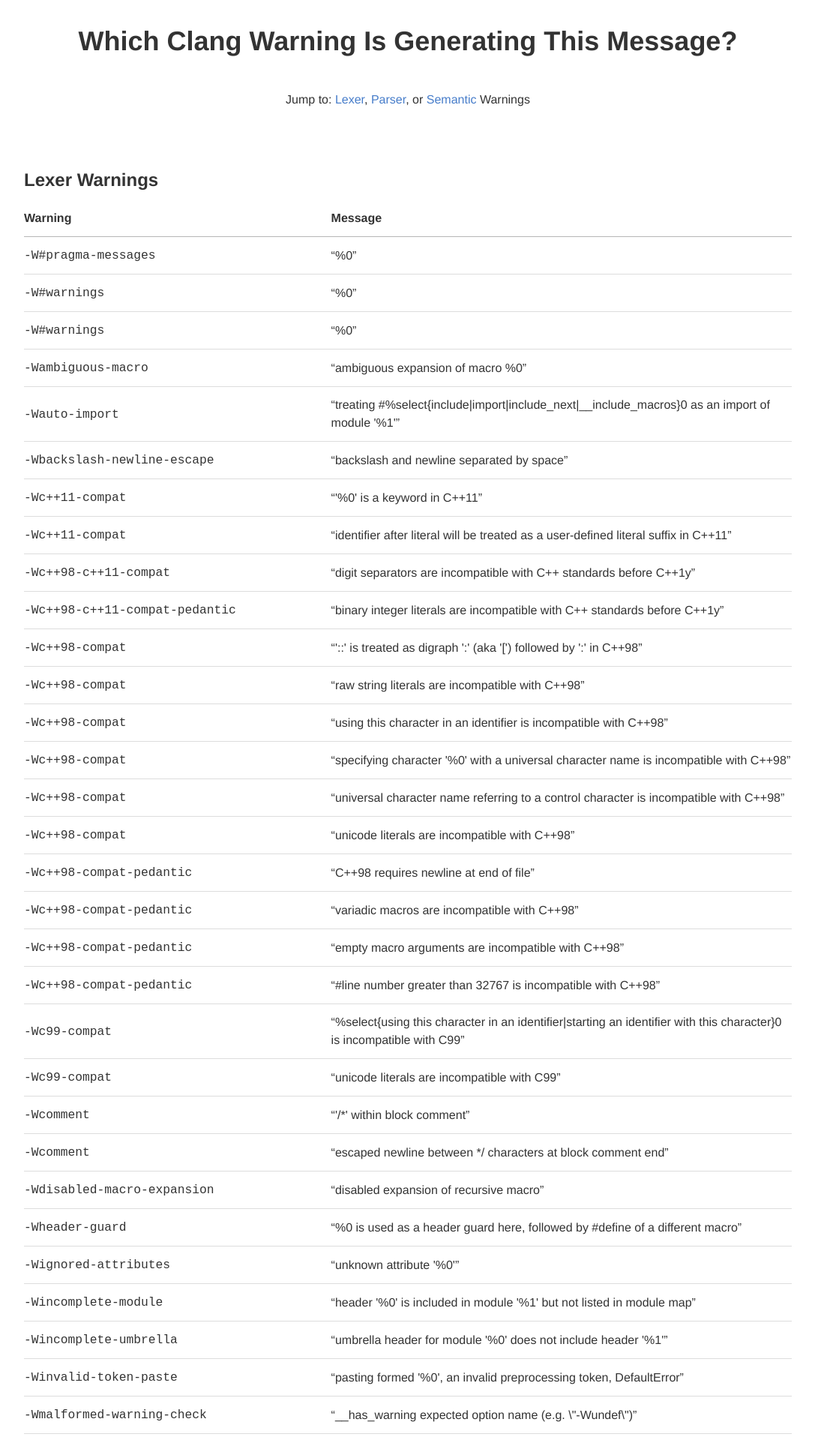
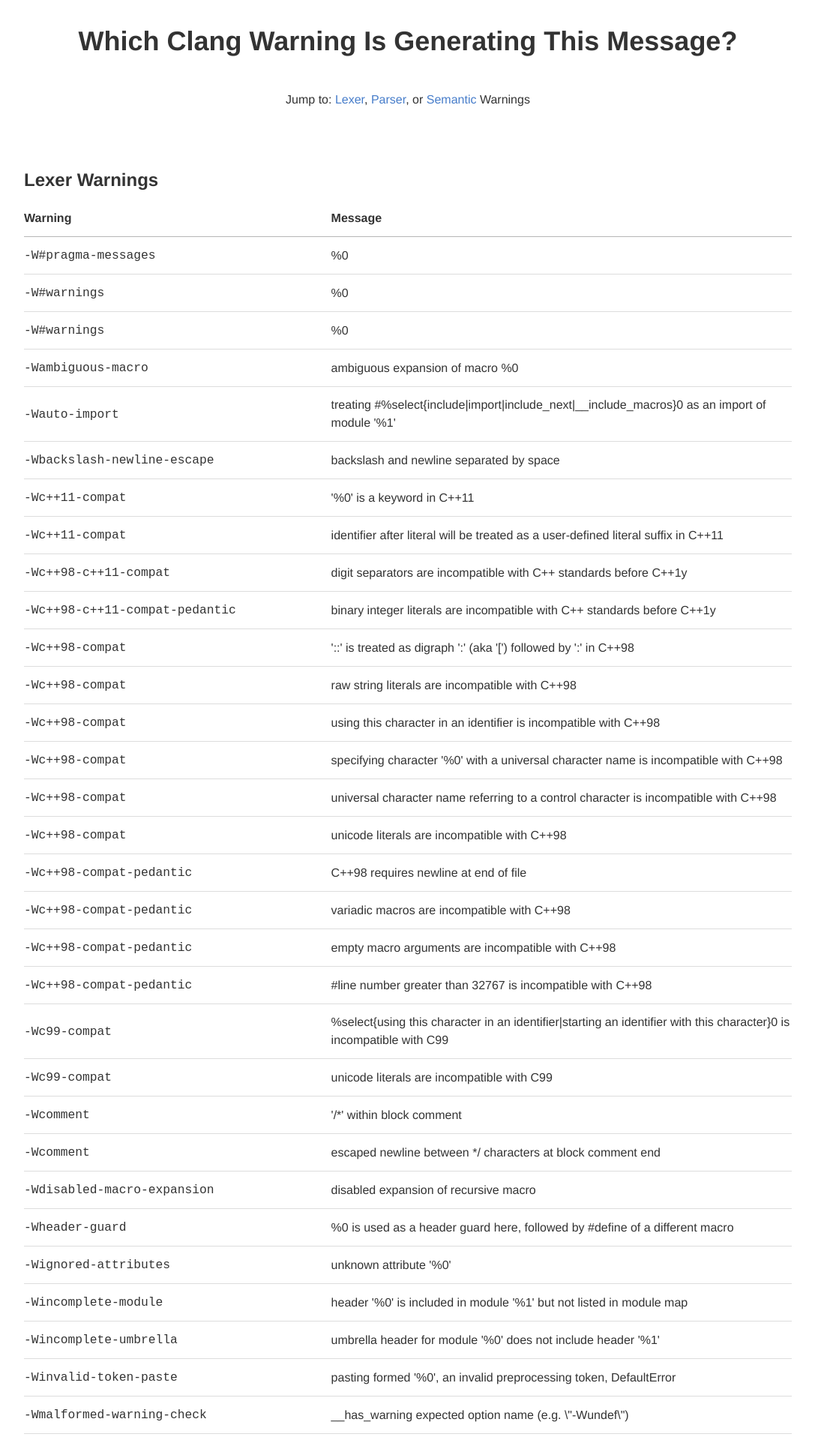
Before and after one commit to NSHipster/clangwarnings.com, a Jekyll site: the page built from index.html, in a window 1280 px wide. Shown: the top 1920 px of the page at 75% size, without its empty margins (96-1183 px from the left). Built offline with Jekyll 4.4.1, drawn with Linux system fonts in a browser that asks for light colours.

Commit message:
Removing q:before/:after quotation marks

```diff
--- a/css/screen.css
+++ b/css/screen.css
@@ -268,6 +268,8 @@
   width: 40%; }
 table tt {
   font-size: 1.25em; }
+table q:before, table q:after {
+  content: "" !important; }
 
 footer {
   padding: 1em 0 3em 0; }
--- a/sass/screen.sass
+++ b/sass/screen.sass
@@ -37,5 +37,10 @@
   tt
     font-size: 1.25em
 
+  q
+    &:before, &:after
+      content: "" !important
+
+
 footer
   padding: 1em 0 3em 0
```
